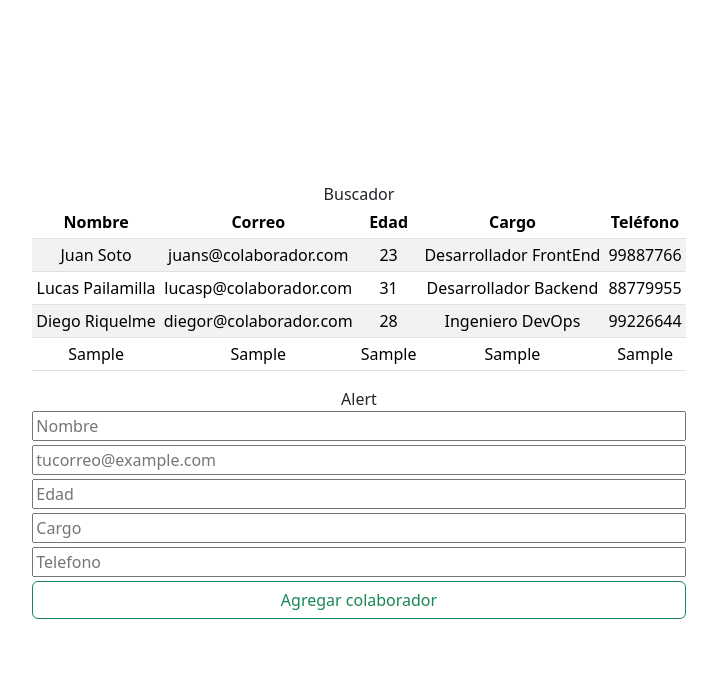
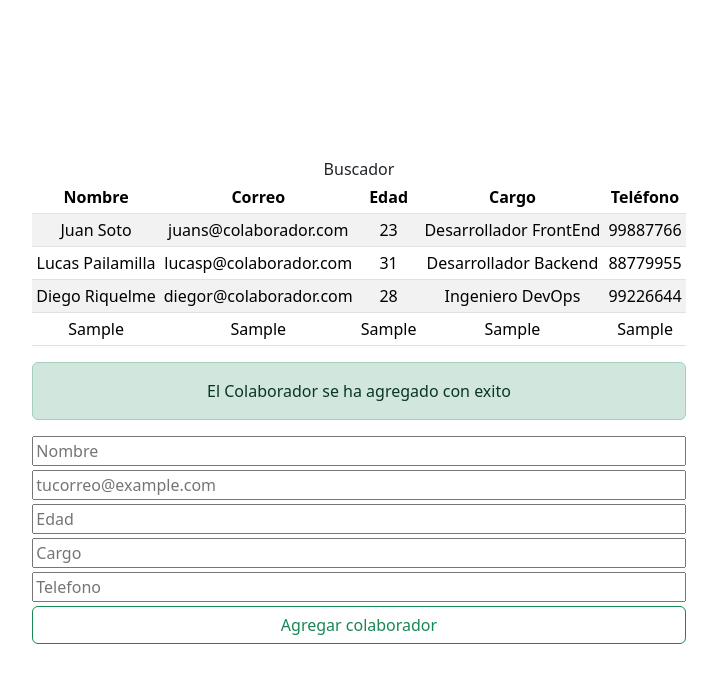
Before and after one commit to hector-garcia-27/render-automatic-cmponents, a React (Vite) app in the folder react 3/: page / in a window 1280 px wide. Both pictures are taken after typing "Sample", "Sample", "Sample", "Sample", "Sample" into the empty fields and a click on the button "Agregar colaborador". Shown: the top 682 px of the page, without its empty margins (281-998 px from the left). Built offline with nearby package versions, Linux system fonts and the light colour scheme.

Commit message:
Requerimiento 5

```diff
--- a/react 3/src/App.jsx
+++ b/react 3/src/App.jsx
@@ -15,7 +15,7 @@ function App() {
     <>
       <Buscador/>
       <Listado lista={lista}/>
-      <AlertComponent/>
+      <AlertComponent error={error} succes={succes}/>
       <Formulario setLista={setLista} lista={lista} setError={setError} setSucces={setSucces}/>
     </>
   )
--- a/react 3/src/components/Alert.jsx
+++ b/react 3/src/components/Alert.jsx
@@ -1,8 +1,11 @@
-import React from 'react'
+import Alert from 'react-bootstrap/Alert';
 
-const AlertComponent = () => {
+const AlertComponent = ({ error, succes }) => {
   return (
-    <div>Alert</div>
+    <>
+      {error.length > 0 && <Alert variant="danger">{error}</Alert>}
+      {succes.length > 0 && <Alert variant="success">{succes}</Alert>}
+    </>
   )
 }
 
--- a/react 3/src/components/Formulario.jsx
+++ b/react 3/src/components/Formulario.jsx
@@ -8,7 +8,6 @@ const Formulario = ({ lista, setLista, setError, setSucces }) => {
         evento.preventDefault()
         if (!form.nombre || !form.correo || !form.edad || !form.cargo || !form.telefono) {
             setError("Los campos no pueden estar vacios")
-            console.log("error")
             setSucces("")
             return
         } else {
```
